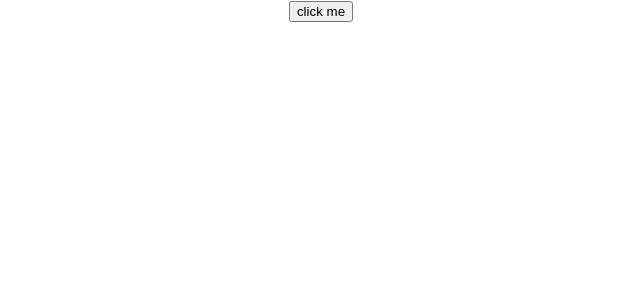
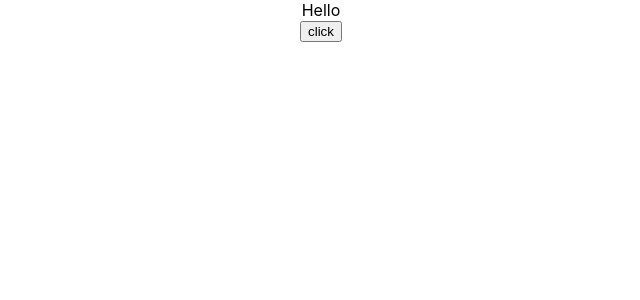
Before and after one commit to panchalleena1286/ReactJS-Learning, a React (Create React App) app in the folder codewith-react/: page / in a window 1280 px wide. Shown: the top 300 px of the page, without its empty margins (319-959 px from the left). Built offline with nearby package versions, Linux system fonts and the light colour scheme.

Commit message:
Event Binding

```diff
--- a/codewith-react/src/App.js
+++ b/codewith-react/src/App.js
@@ -8,13 +8,15 @@ import Counter from './components/Counter';
 import React from 'react';
 import FunctionClick from './components/FunctionClick';
 import ClassClick from './components/ClassClick';
+import EventBind from './components/EventBind';
 
 function App() {
   // With JSX
    return (
    <div className="App" >
 
-      <ClassClick />
+      <EventBind />
+      {/* <ClassClick /> */}
       {/* <FunctionClick /> */}
       {/* <Counter /> */}
       {/* <Greet name="Bruce" heroName="Batman">
--- /dev/null
+++ b/codewith-react/src/components/EventBind.js
@@ -0,0 +1,38 @@
+import React, { Component } from 'react'
+
+ class EventBind extends Component {
+
+    constructor(props) {
+        super(props)
+
+        this.state = {
+             message: 'Hello'
+        }
+        // this.clickHandler = this.clickHandler.bind(this)
+    }
+
+    // clickHandler() {
+    //     this.setState({
+    //         message: 'Good Bye'
+    //     })
+    // }
+
+    clickHandler = () => {
+        this.setState({
+            message: 'Good Bye'
+        })
+    }
+
+  render() {
+    return (
+      <div>
+        <div>{this.state.message}</div>
+        {/* <button onClick={this.clickHandler.bind(this)}>click</button> */}
+        {/* <button onClick={() => this.clickHandler()}>click</button> */}
+         <button onClick={this.clickHandler}>click</button>{/*binding in the class constructor */}
+      </div>
+    )
+  }
+}
+
+export default EventBind
```
